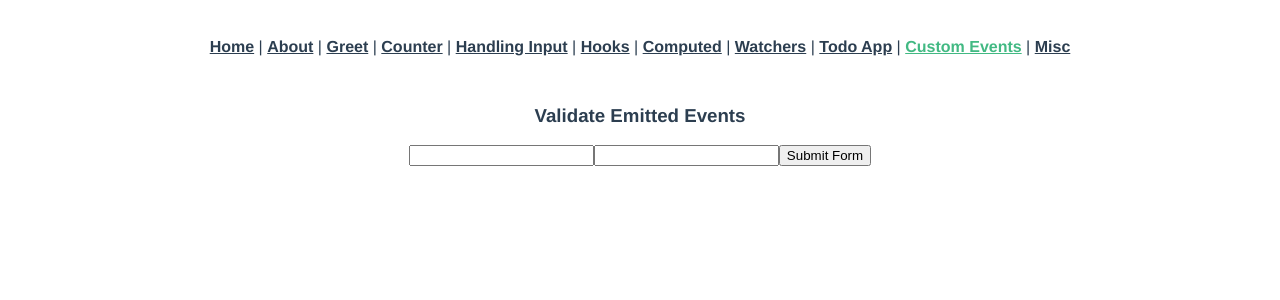
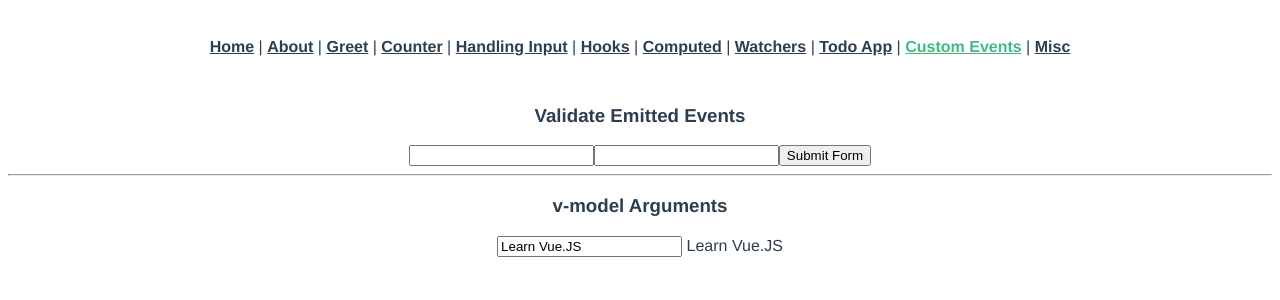
Before and after one commit to nor1c/vue-play, a Vue app in the folder hello-world/: page /custom-events in a window 1280 px wide. Shown: the top 300 px of the page. Built offline with nearby package versions, Linux system fonts and the light colour scheme.

Commit message:
v-model arguments

```diff
--- /dev/null
+++ b/hello-world/src/components/EmitCompOne.vue
@@ -0,0 +1,10 @@
+<template>
+    <input type="text" :value="title" @input="$emit('update:title', $event.target.value)">
+</template>
+
+<script>
+export default {
+    props: ['title'],
+    emit: ['update:title'],
+}
+</script>
--- a/hello-world/src/views/CustomEvents.vue
+++ b/hello-world/src/views/CustomEvents.vue
@@ -10,11 +10,23 @@
                 </form>
             </div>
         </div>
+
+        <hr>
+        <div>
+            <h3>v-model Arguments</h3>
+            <EmitCompOne v-model:title="bookTitle"></EmitCompOne>
+            {{ bookTitle }}
+        </div>
     </div>
 </template>
 
 <script>
+import EmitCompOne from '../components/EmitCompOne.vue'
+
 export default {
+    components: {
+        EmitCompOne
+    },
     emits: {
         submit: ({ email, password }) => {
             if (email && password) {
@@ -24,13 +36,14 @@ export default {
                 console.warn('Invalid submit event payload!')
                 return false
             }
-        }
+        },
     },
     data: () => ({
         form: {
             email: '',
             password: ''
-        }
+        },
+        bookTitle: 'Learn Vue.JS',
     }),
     methods: {
         submitForm() {
```
